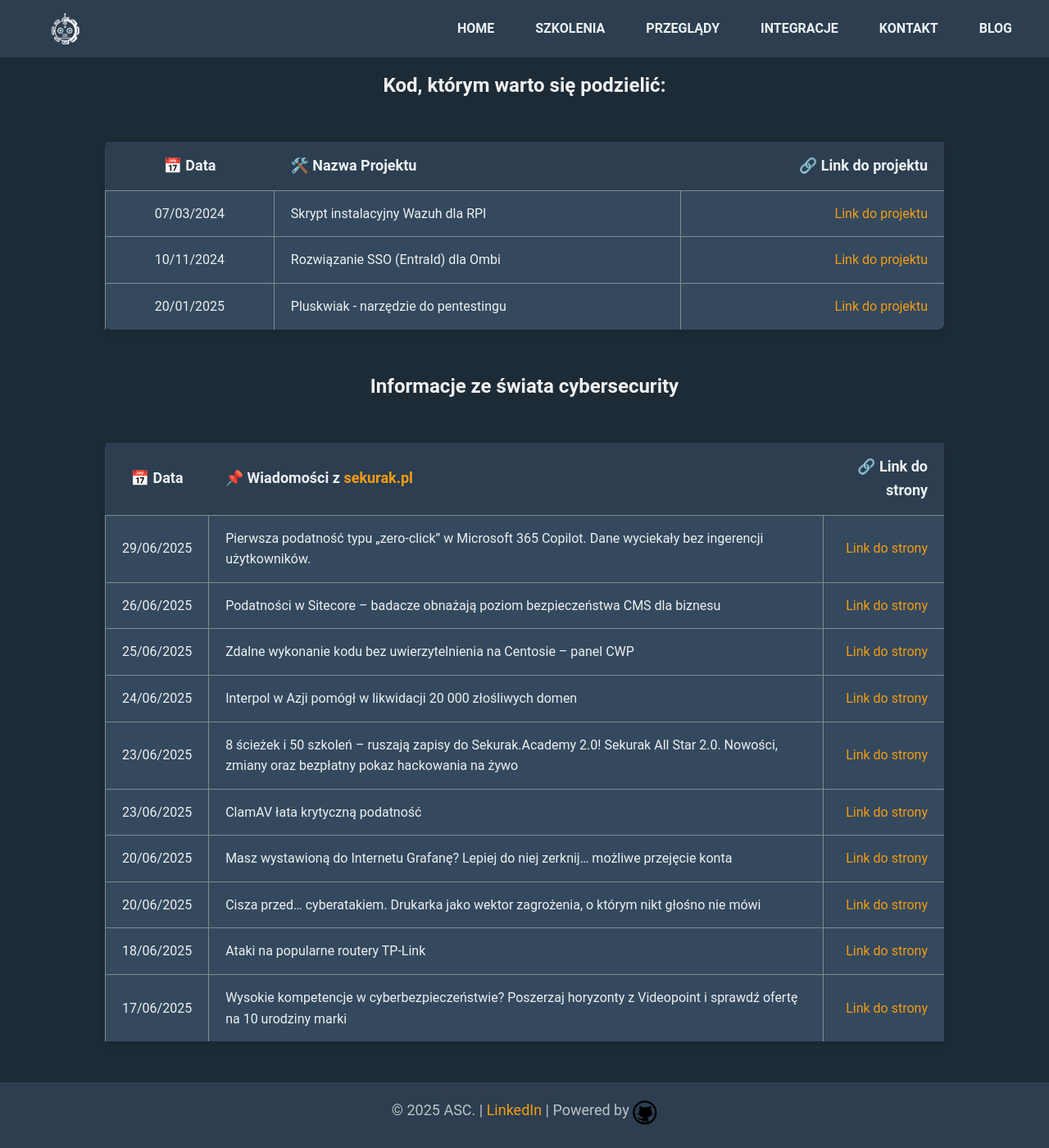
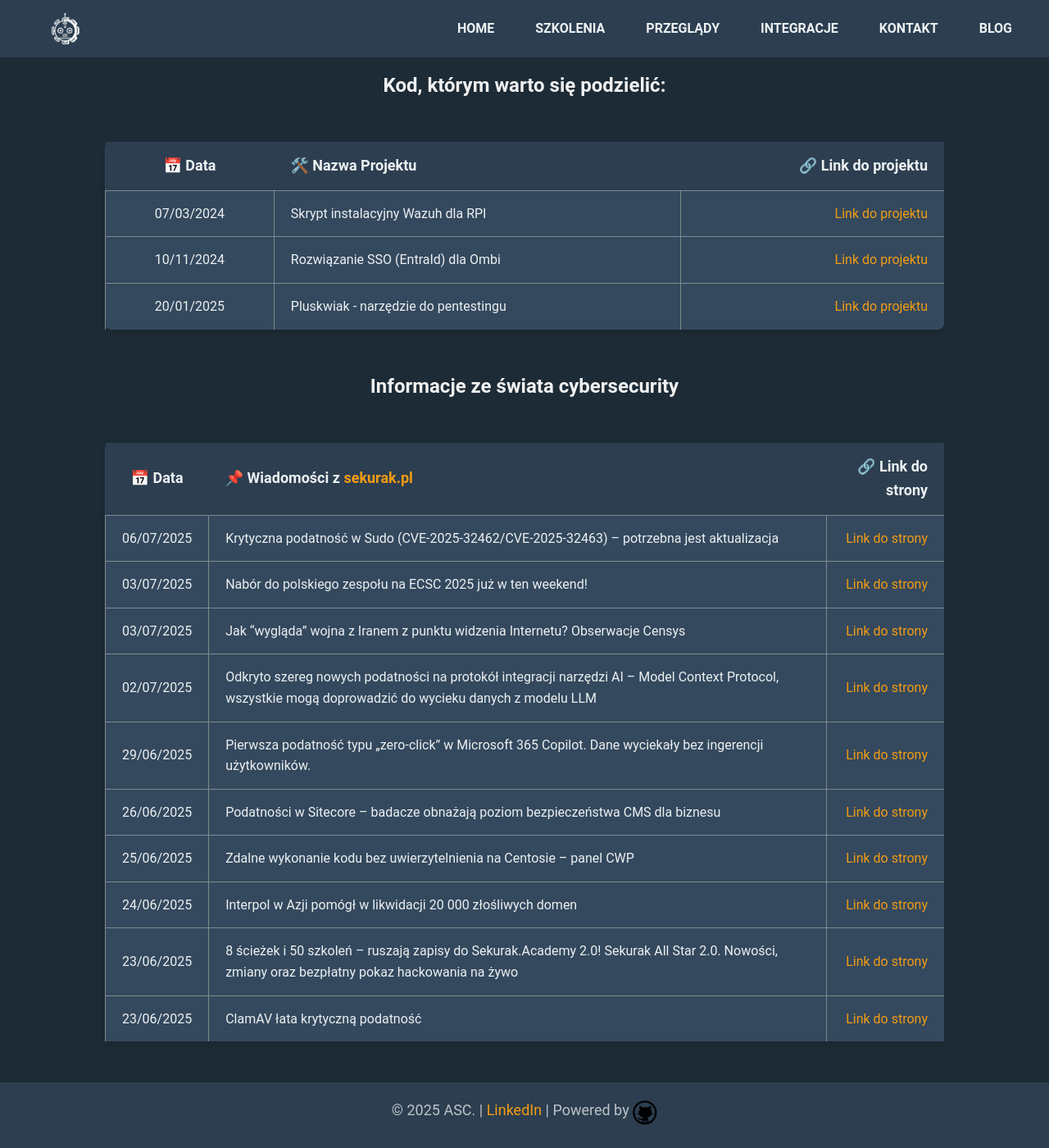
Before and after one commit to dadmins1984/Web, a Jekyll site: the page built from projects.md, in a window 1280 px wide and 1400 px high, scrolled down 113 px. Shown: the whole window at 82% size. Built offline with Jekyll 4.4.1, drawn with Linux system fonts in a browser that asks for light colours.

Commit message:
Blog update: 2025-07-07

```diff
--- a/projects.md
+++ b/projects.md
@@ -16,13 +16,13 @@ title: "Projects"
 
 | 📅 Data | 📌 Wiadomości z [sekurak.pl](https://sekurak.pl/) | 🔗 Link do strony |
 |:---------:|:------------------|-------------------:|
+| 06/07/2025 | Krytyczna podatność w Sudo (CVE-2025-32462/CVE-2025-32463) – potrzebna jest aktualizacja | [Link do strony](https://sekurak.pl/krytyczna-podatnosc-w-sudo-cve-2025-32462-cve-2025-32463-potrzebna-jest-aktualizacja/) |
+| 03/07/2025 | Nabór do polskiego zespołu na ECSC 2025 już w ten weekend! | [Link do strony](https://sekurak.pl/nabor-do-polskiego-zespolu-na-ecsc-2025-juz-w-ten-weekend/) |
+| 03/07/2025 | Jak “wygląda” wojna z Iranem z punktu widzenia Internetu? Obserwacje Censys | [Link do strony](https://sekurak.pl/jak-wyglada-wojna-z-iranem-z-punktu-widzenia-internetu-obserwacje-censys/) |
+| 02/07/2025 | Odkryto szereg nowych podatności na protokół integracji narzędzi AI – Model Context Protocol, wszystkie mogą doprowadzić do wycieku danych z modelu LLM | [Link do strony](https://sekurak.pl/odkryto-szereg-nowych-podatnosci-na-protokol-integracji-narzedzi-ai-model-context-protocol-wszystkie-moga-doprowadzic-do-wycieku-danych-z-modelu-llm/) |
 | 29/06/2025 | Pierwsza podatność typu „zero-click” w Microsoft 365 Copilot. Dane wyciekały bez ingerencji użytkowników. | [Link do strony](https://sekurak.pl/pierwsza-podatnosc-typu-zero-click-w-microsoft-365-copilot-dane-wyciekaly-bez-ingerencji-uzytkownikow/) |
 | 26/06/2025 | Podatności w Sitecore – badacze obnażają poziom bezpieczeństwa CMS dla biznesu | [Link do strony](https://sekurak.pl/podatnosci-w-sitecore-badacze-obnazaja-poziom-bezpieczenstwa-cms-dla-biznesu/) |
 | 25/06/2025 | Zdalne wykonanie kodu bez uwierzytelnienia na Centosie – panel CWP | [Link do strony](https://sekurak.pl/zdalne-wykonanie-kodu-bez-uwierzytelnienia-na-centosie-panel-cwp/) |
 | 24/06/2025 | Interpol w Azji pomógł w likwidacji 20 000 złośliwych domen | [Link do strony](https://sekurak.pl/interpol-w-azji-pomogl-w-likwidacji-20-000-zlosliwych-domen/) |
 | 23/06/2025 | 8 ścieżek i 50 szkoleń – ruszają zapisy do Sekurak.Academy 2.0! Sekurak All Star 2.0. Nowości, zmiany oraz bezpłatny pokaz hackowania na żywo | [Link do strony](https://sekurak.pl/8-sciezek-i-50-szkolen-ruszaja-zapisy-do-sekurak-academy-2-0-sekurak-all-star-2-0-nowosci-zmiany-oraz-bezplatny-pokaz-hackowania-na-zywo/) |
 | 23/06/2025 | ClamAV łata krytyczną podatność | [Link do strony](https://sekurak.pl/clamav-lata-krytyczna-podatnosc/) |
-| 20/06/2025 | Masz wystawioną do Internetu Grafanę? Lepiej do niej zerknij… możliwe przejęcie konta | [Link do strony](https://sekurak.pl/masz-wystawiona-do-internetu-grafane-lepiej-do-niej-zerknij-mozliwe-przejecie-konta/) |
-| 20/06/2025 | Cisza przed… cyberatakiem. Drukarka jako wektor zagrożenia, o którym nikt głośno nie mówi | [Link do strony](https://sekurak.pl/cisza-przed-cyberatakiem-drukarka-jako-wektor-zagrozenia-o-ktorym-nikt-glosno-nie-mowi/) |
-| 18/06/2025 | Ataki na popularne routery TP-Link | [Link do strony](https://sekurak.pl/ataki-na-popularne-routery-tp-link/) |
-| 17/06/2025 | Wysokie kompetencje w cyberbezpieczeństwie? Poszerzaj horyzonty z Videopoint i sprawdź ofertę na 10 urodziny marki | [Link do strony](https://sekurak.pl/serwis-videopoint-pl-obchodzi-wlasnie-swoje-10-urodziny/) |
```
